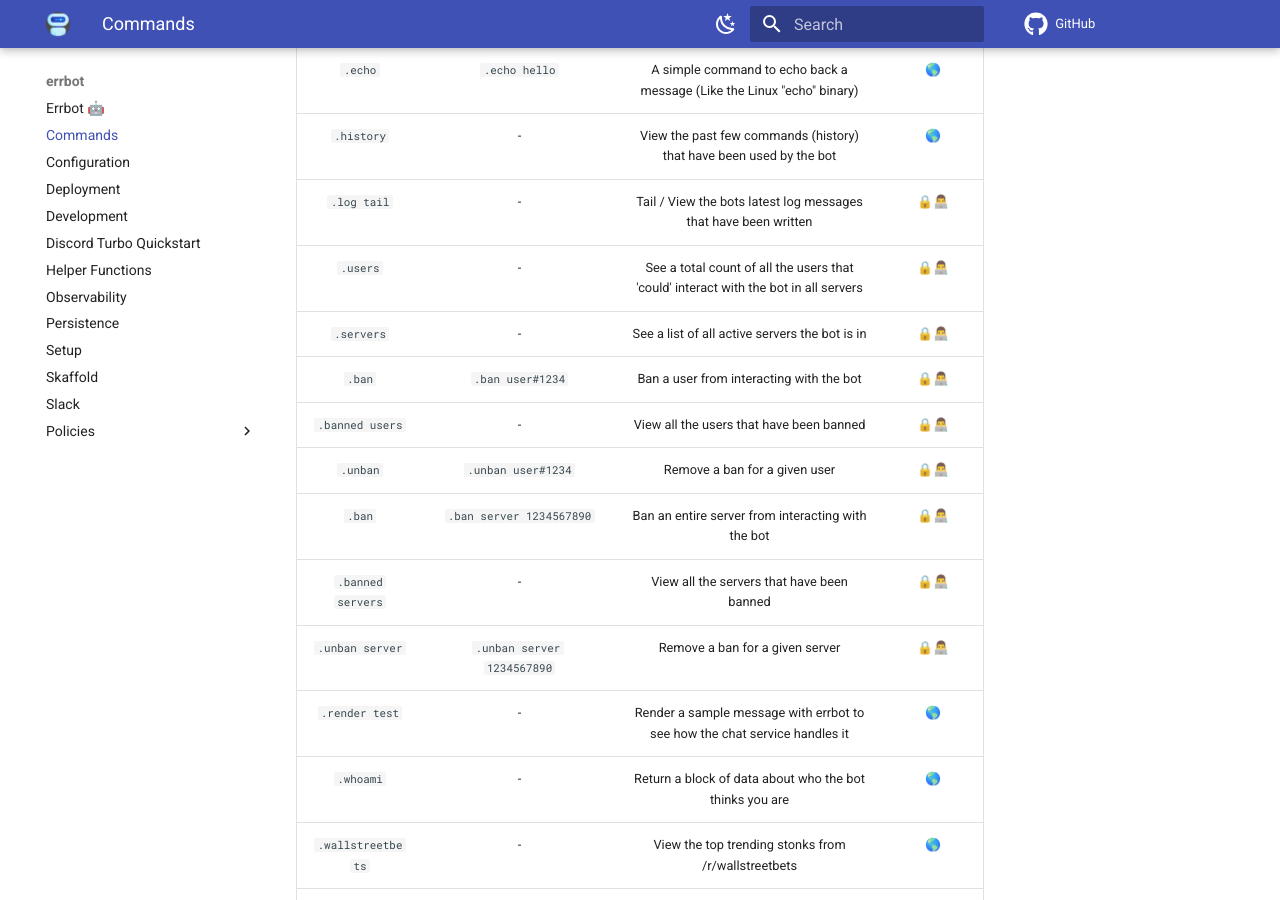
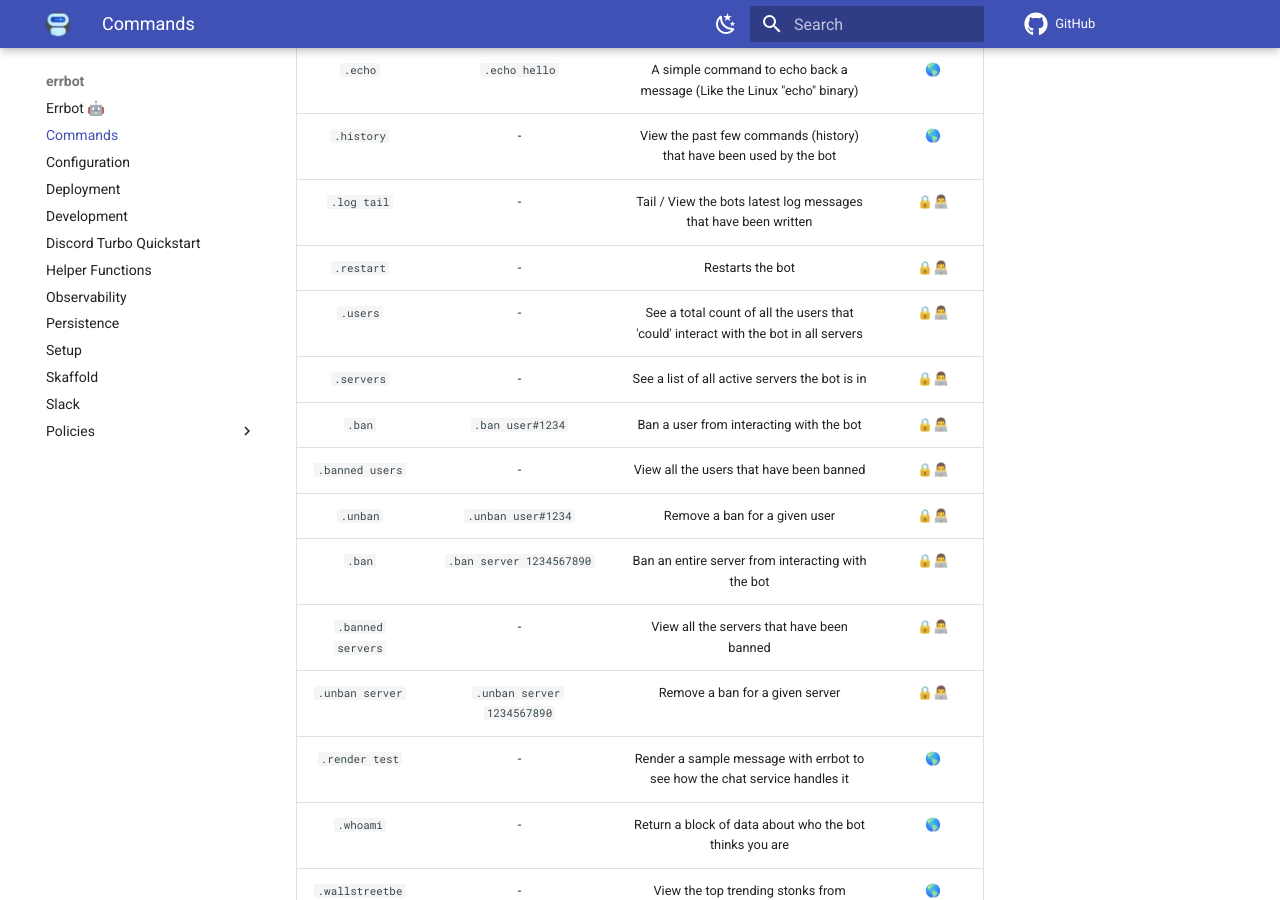
Before and after one commit to GrantBirki/errbot, an MkDocs documentation site: the page built from docs/commands.md, in a window 1280 px wide and 900 px high, scrolled down 3283 px. Built offline with MkDocs 1.6.1 and Material for MkDocs 9.7.7, drawn with Linux system fonts in a browser that asks for light colours; comment, search, counter and statistics services are not loaded.

Commit message:
update command docs with .restart

```diff
--- a/docs/commands.md
+++ b/docs/commands.md
@@ -60,6 +60,7 @@
 | `.echo` | `.echo hello` | A simple command to echo back a message (Like the Linux "echo" binary) | 🌎 |
 | `.history` | - | View the past few commands (history) that have been used by the bot | 🌎 |
 | `.log tail` | - | Tail / View the bots latest log messages that have been written | 🔒👨‍💻 |
+| `.restart` | - | Restarts the bot | 🔒👨‍💻 |
 | `.users` | - | See a total count of all the users that 'could' interact with the bot in all servers | 🔒👨‍💻 |
 | `.servers` | - | See a list of all active servers the bot is in | 🔒👨‍💻 |
 | `.ban` | `.ban user#1234` | Ban a user from interacting with the bot | 🔒👨‍💻 |
```
